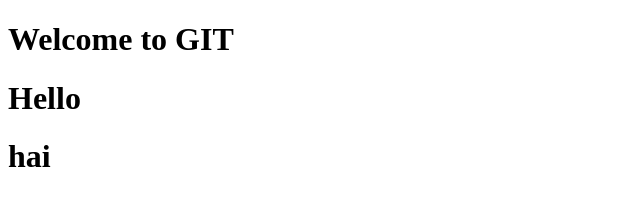
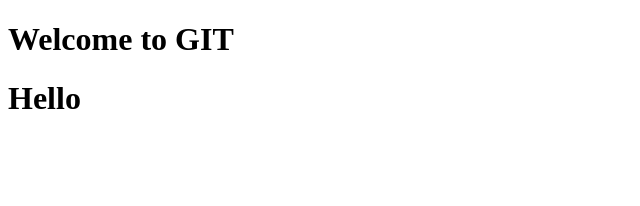
Before and after one commit to U-Divya/gitproject, a plain HTML site: page index.html in a window 1280 px wide. Shown: the full height of the page, 0-640 px from the left. Drawn offline with Linux system fonts and the light colour scheme.

Commit message:
deleted hai

```diff
--- a/index.html
+++ b/index.html
@@ -7,6 +7,5 @@
 <body>
     <h1> Welcome to GIT</h1>
     <h1> Hello</h1>
-    <h1> hai</h1>
 </body>
 </html>
```
